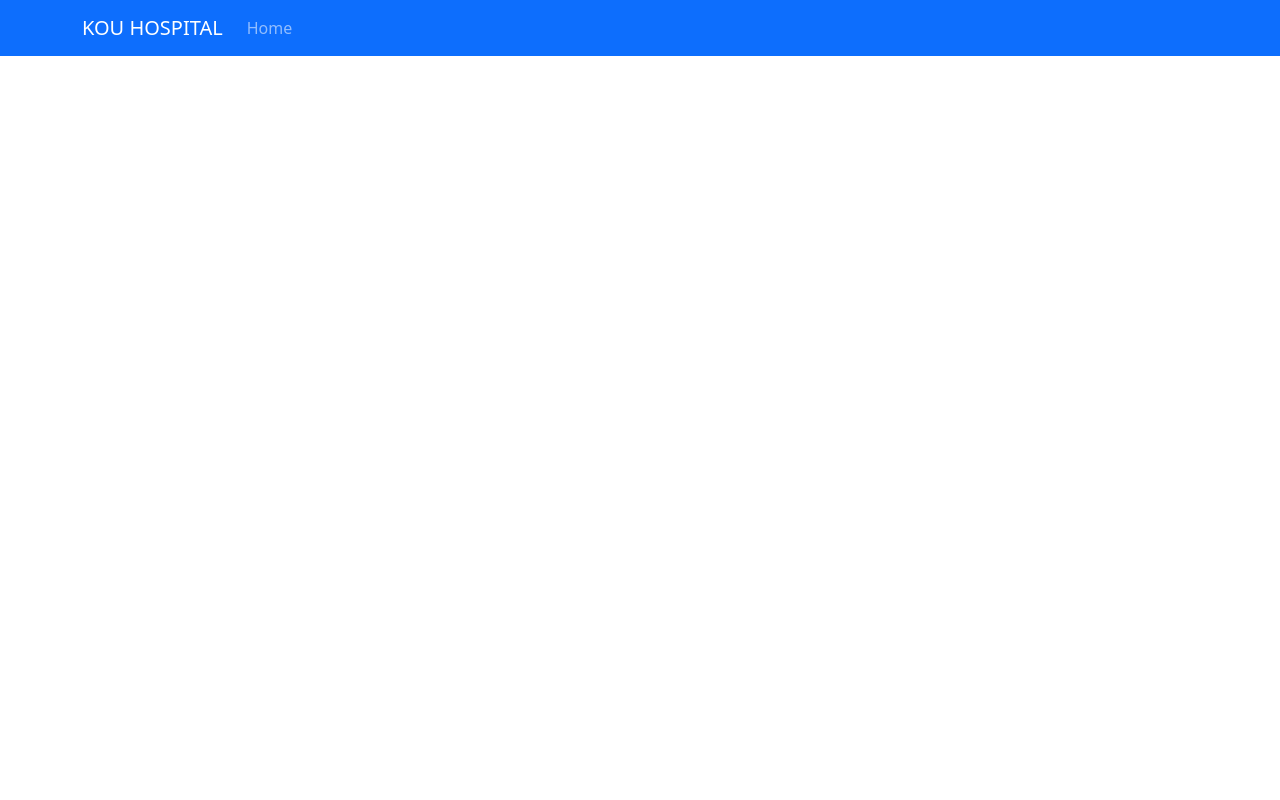
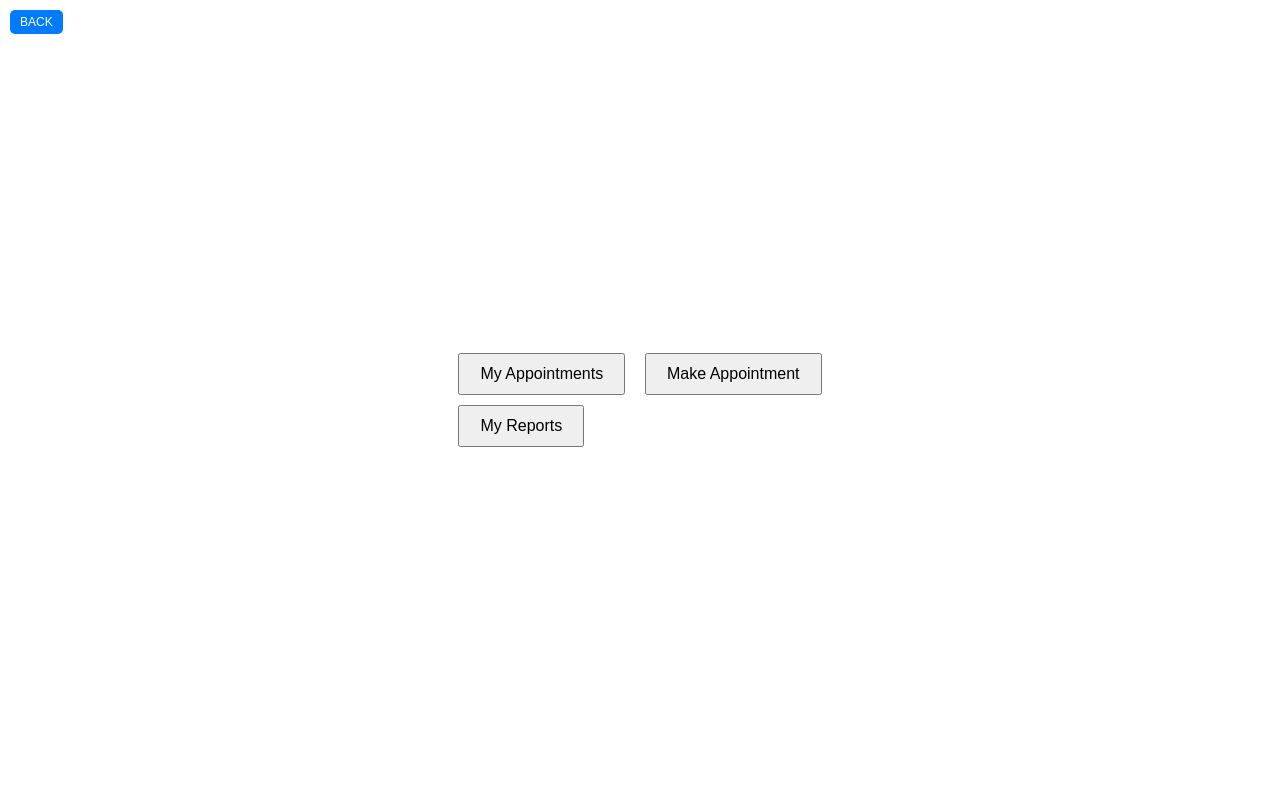
Before and after one commit to ubeydgur/hospital-web-page, a Django app: template Hospital_Web_Page/page/templates/page/patient_index.html in a window 1280 px wide. Run offline with Django 5.2, Linux system fonts and the light colour scheme; the template is opened without the code that fills it, so the values that code supplies are empty; some libraries are stand-ins or nearby versions.

Commit message:
Refactor the image of the screen

```diff
--- a/Hospital_Web_Page/page/templates/page/patient_index.html
+++ b/Hospital_Web_Page/page/templates/page/patient_index.html
@@ -1,9 +1,57 @@
-{% extends "base.html" %}
+<!DOCTYPE html>
+<html lang="en">
+<head>
+    <meta charset="UTF-8">
+    <meta name="viewport" content="width=device-width, initial-scale=1.0">
+    <title>Admin</title>
+    <style>
+        body {
+            display: flex;
+            justify-content: center;
+            align-items: center;
+            height: 100vh;
+            margin: 0;
+            font-family: Arial, sans-serif;
+            position: relative; /* Butonu konumlandırmak için relative yapıldı */
+        }
+        .top-left-button {
+            position: absolute;
+            top: 10px;
+            left: 10px;
+            padding: 5px 10px;
+            font-size: 12px;
+            background-color: #007bff;
+            color: white;
+            border: none;
+            border-radius: 5px;
+            cursor: pointer;
+            text-decoration: none; /* Link alt çizgisini kaldırmak için */
+        }
+        .top-left-button:hover {
+            background-color: #0056b3;
+        }
+        .button-container {
+            display: grid;
+            grid-template-columns: repeat(2, 1fr);
+            gap: 10px;
+        }
+        .button-container button {
+            padding: 10px 20px;
+            font-size: 16px;
+            cursor: pointer;
+        }
+        .button-container a {
+            text-decoration: none; /* Link alt çizgisini kaldırmak için */
+        }
+    </style>
+</head>
+<body>
+    <button class="top-left-button" onclick="location.href='/index'">BACK</button>
 
-{% block title %} Patient {% endblock %}
-
-{% block content %}
-
-
-
-{% endblock %}
+    <div class="button-container">
+        <a href="{% url 'appointment_table_patient' %}"><button>My Appointments</button></a>
+        <a href="{% url 'doctor_table_patient' %}"><button>Make Appointment</button></a>
+        <a href="{% url 'report_table_patient' %}"><button>My Reports</button></a>
+    </div>
+</body>
+</html>
```
